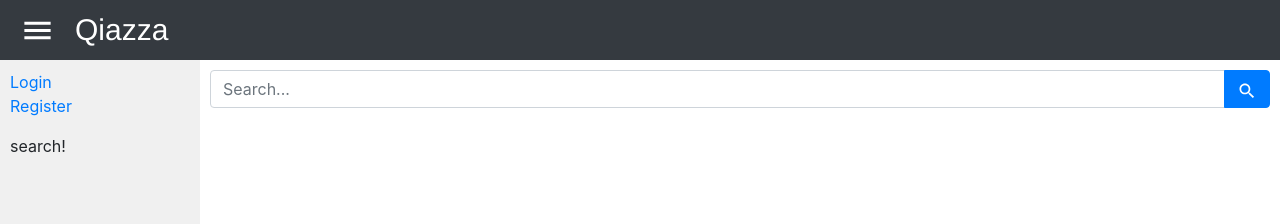
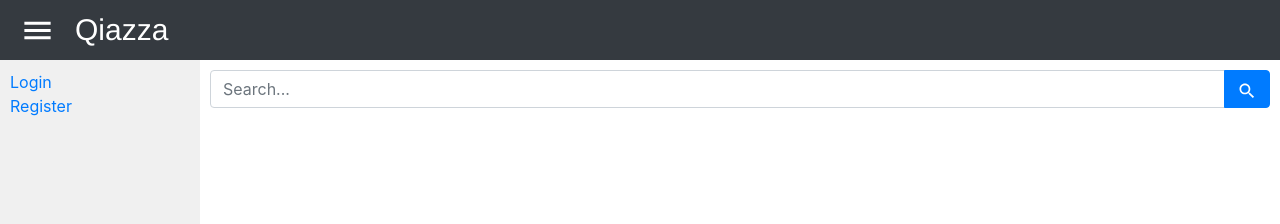
Before and after one commit to tap498775210/project97, a React (Create React App) app in the folder client/: page /search in a window 1280 px wide. Shown: the top 224 px of the page. Built offline with nearby package versions, Linux system fonts and the light colour scheme.

Commit message:
merge Sidebar.js from frontend. minor display change and bug fix

```diff
--- a/client/src/components/Sidebar.js
+++ b/client/src/components/Sidebar.js
@@ -12,7 +12,9 @@ Reference: https://reactrouter.com/web/example/sidebar
 window.onresize = function() {
   let calcH = window.innerHeight;
   var img = document.getElementById("sbbd");
-  img.style.height = calcH;
+  if (img) {
+    img.style.height = calcH;
+  }
 }
 
 class Sidebar extends Component {
@@ -20,9 +22,9 @@ class Sidebar extends Component {
     if (this.props.loggedIn) {
       return (
         <>
-          <li><Link to="/">Home</Link></li>
-          <li><Link to="/questionAPI">Posts</Link></li>
-          <li><Link to="/search">Search</Link></li>
+          <li><Link to="/" className={'link'}>Home</Link></li>
+          <li><Link to="/questionAPI" className={'link'}>Posts</Link></li>
+          <li><Link to="/search" className={'link'}>Search</Link></li>
           {/* A link to the user profile in the sidebar.  */}
           {/* <li><Link to="/profile"></Link></li> */}
         </>
@@ -49,7 +51,7 @@ class Sidebar extends Component {
           {this.links()}
         </ul>
 
-        <Switch>
+        {/* <Switch>
           <Route exact path="/" children={<div>home!</div>} />
           <Route path="/questionAPI" children={<div>posts!</div>} />
           {routes.map((route, index) => (
@@ -60,7 +62,7 @@ class Sidebar extends Component {
               children={<route.sidebar />}
             />
           ))}
-        </Switch>
+        </Switch> */}
       </div>
     );
   }
```
